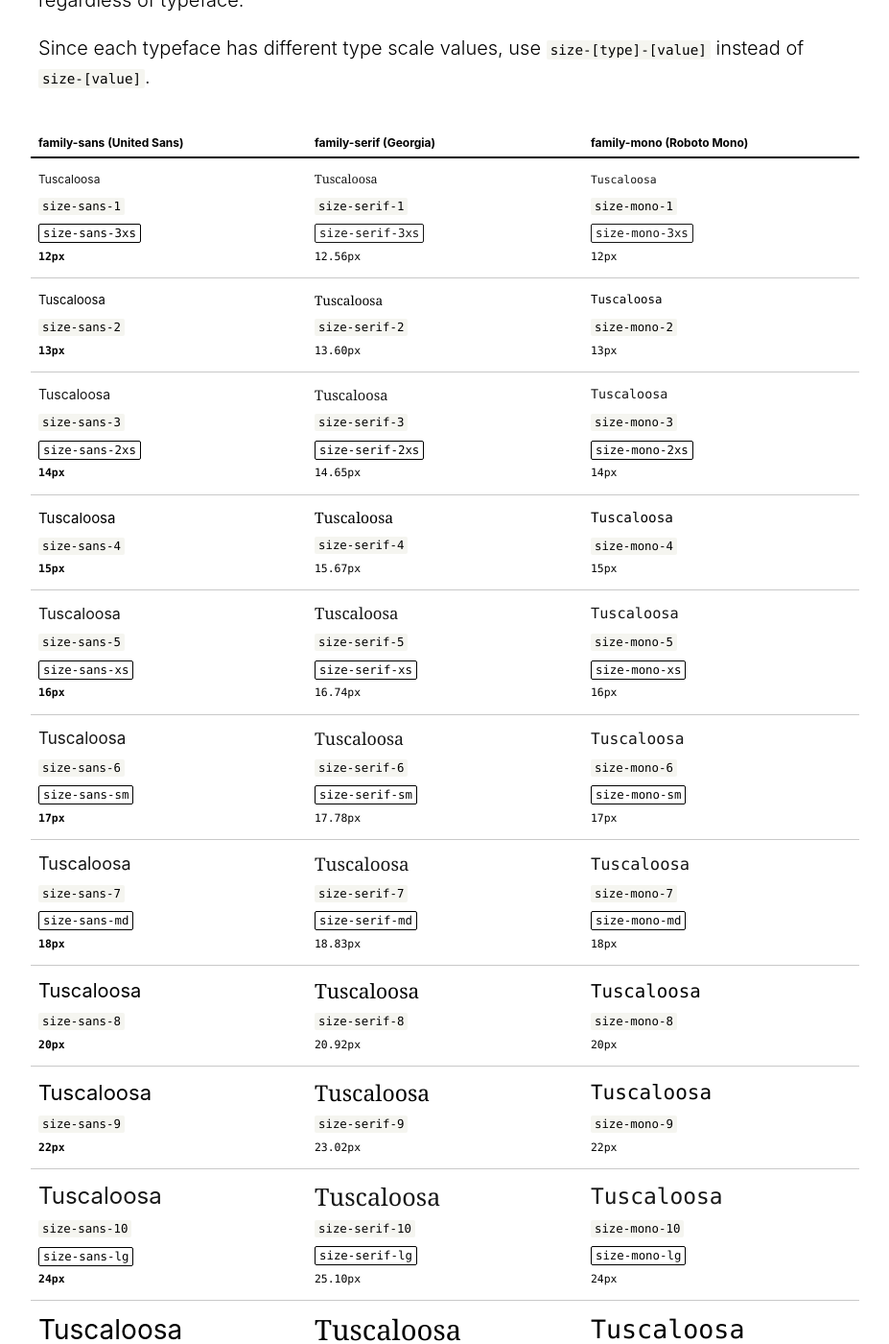
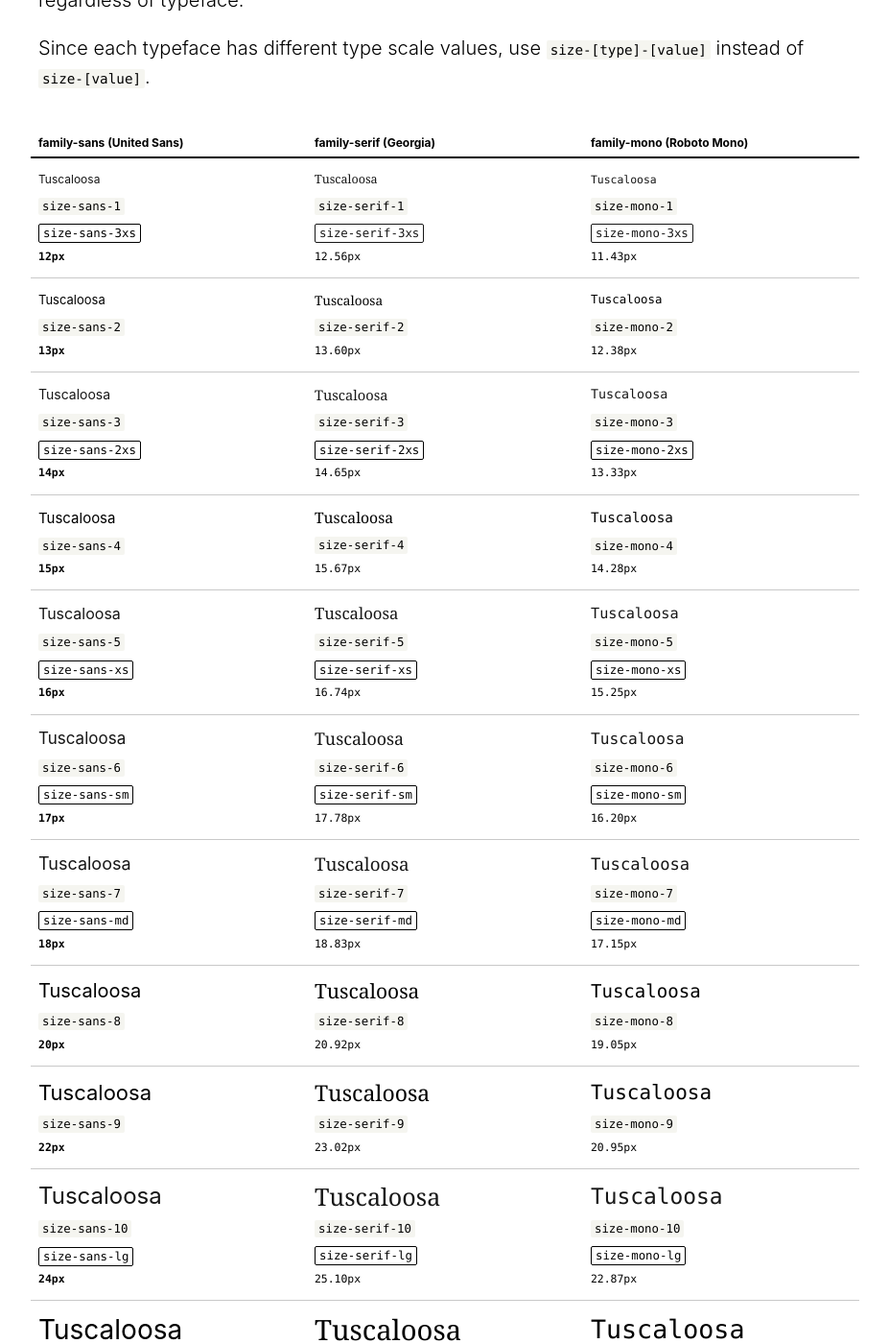
Before and after one commit to uswds/uswds-sandbox, a Jekyll site: the page built from _pages/uswds-type-scale.md, in a window 1280 px wide and 1400 px high, scrolled down 385 px. Shown: the whole window at 96% size, without its empty margins (176-1103 px from the left). Built offline with Jekyll 4.4.1, drawn with Linux system fonts in a browser that asks for light colours; some web fonts are replaced; some of the changed text lies outside the part shown.

Commit message:
Update docs with real mono sizes

```diff
--- a/_pages/uswds-type-scale.md
+++ b/_pages/uswds-type-scale.md
@@ -32,7 +32,7 @@ permalink: /uswds-type-scale/
       <div class="size-mono-1 line-height-mono-1 color-gray-90">Tuscaloosa</div>
       <div class="size-mono-1 padding-top-2"><code class="txt-code size-mono-2">size-mono-1</code></div>
       <div class="size-mono-1 padding-top-2"><code class="txt-code size-mono-2 bg-white border color-gray-90">size-mono-3xs</code></div>
-      <div class="padding-top-105 size-mono-1 text-300">12px</div>
+      <div class="padding-top-105 size-mono-1 text-300">11.43px</div>
     </div>
   </div>
 
@@ -50,7 +50,7 @@ permalink: /uswds-type-scale/
     <div class="col-4 display-flex flex-column flex-justify-end">
       <div class="size-mono-2 line-height-mono-1">Tuscaloosa</div>
       <div class="size-mono-1 padding-top-2"><code class="txt-code size-mono-2">size-mono-2</code></div>
-      <div class="padding-top-105 size-mono-1 text-300">13px</div>
+      <div class="padding-top-105 size-mono-1 text-300">12.38px</div>
     </div>
   </div>
 
@@ -71,7 +71,7 @@ permalink: /uswds-type-scale/
       <div class="size-mono-3 line-height-mono-1 color-gray-90">Tuscaloosa</div>
       <div class="size-mono-1 padding-top-2"><code class="txt-code size-mono-2">size-mono-3</code></div>
       <div class="size-mono-1 padding-top-2"><code class="txt-code size-mono-2 bg-white border">size-mono-2xs</code></div>
-      <div class="padding-top-105 size-mono-1 text-300">14px</div>
+      <div class="padding-top-105 size-mono-1 text-300">13.33px</div>
     </div>
   </div>
 
@@ -89,7 +89,7 @@ permalink: /uswds-type-scale/
     <div class="col-4 display-flex flex-column flex-justify-end">
       <div class="size-mono-4 line-height-mono-1">Tuscaloosa</div>
       <div class="size-mono-1 padding-top-2"><code class="txt-code size-mono-2">size-mono-4</code></div>
-      <div class="padding-top-105 size-mono-1 text-300">15px</div>
+      <div class="padding-top-105 size-mono-1 text-300">14.28px</div>
     </div>
   </div>
 
@@ -110,7 +110,7 @@ permalink: /uswds-type-scale/
       <div class="size-mono-5 line-height-mono-1 color-gray-90">Tuscaloosa</div>
       <div class="size-mono-1 padding-top-2"><code class="txt-code size-mono-2">size-mono-5</code></div>
       <div class="size-mono-1 padding-top-2"><code class="txt-code size-mono-2 bg-white border">size-mono-xs</code></div>
-      <div class="padding-top-105 size-mono-1 text-300">16px</div>
+      <div class="padding-top-105 size-mono-1 text-300">15.25px</div>
     </div>
   </div>
 
@@ -131,7 +131,7 @@ permalink: /uswds-type-scale/
       <div class="size-mono-6 line-height-mono-1 color-gray-90">Tuscaloosa</div>
       <div class="size-mono-1 padding-top-2"><code class="txt-code size-mono-2">size-mono-6</code></div>
       <div class="size-mono-1 padding-top-2"><code class="txt-code size-mono-2 bg-white border">size-mono-sm</code></div>
-      <div class="padding-top-105 size-mono-1 text-300">17px</div>
+      <div class="padding-top-105 size-mono-1 text-300">16.20px</div>
     </div>
   </div>
 
@@ -152,7 +152,7 @@ permalink: /uswds-type-scale/
       <div class="size-mono-7 line-height-mono-1 color-gray-90">Tuscaloosa</div>
       <div class="size-mono-1 padding-top-2"><code class="txt-code size-mono-2">size-mono-7</code></div>
       <div class="size-mono-1 padding-top-2"><code class="txt-code size-mono-2 bg-white border">size-mono-md</code></div>
-      <div class="padding-top-105 size-mono-1 text-300">18px</div>
+      <div class="padding-top-105 size-mono-1 text-300">17.15px</div>
     </div>
   </div>
 
@@ -170,7 +170,7 @@ permalink: /uswds-type-scale/
     <div class="col-4 display-flex flex-column flex-justify-end">
       <div class="size-mono-8 line-height-mono-1">Tuscaloosa</div>
       <div class="size-mono-1 padding-top-2"><code class="txt-code size-mono-2">size-mono-8</code></div>
-      <div class="padding-top-105 size-mono-1 text-300">20px</div>
+      <div class="padding-top-105 size-mono-1 text-300">19.05px</div>
     </div>
   </div>
 
@@ -188,7 +188,7 @@ permalink: /uswds-type-scale/
     <div class="col-4 display-flex flex-column flex-justify-end">
       <div class="size-mono-9 line-height-mono-1">Tuscaloosa</div>
       <div class="size-mono-1 padding-top-2"><code class="txt-code size-mono-2">size-mono-9</code></div>
-      <div class="padding-top-105 size-mono-1 text-300">22px</div>
+      <div class="padding-top-105 size-mono-1 text-300">20.95px</div>
     </div>
   </div>
 
@@ -209,7 +209,7 @@ permalink: /uswds-type-scale/
       <div class="size-mono-10 line-height-mono-1 color-gray-90">Tuscaloosa</div>
       <div class="size-mono-1 padding-top-2"><code class="txt-code size-mono-2">size-mono-10</code></div>
       <div class="size-mono-1 padding-top-2"><code class="txt-code size-mono-2 bg-white border">size-mono-lg</code></div>
-      <div class="padding-top-105 size-mono-1 text-300">24px</div>
+      <div class="padding-top-105 size-mono-1 text-300">22.87px</div>
     </div>
   </div>
 
@@ -227,7 +227,7 @@ permalink: /uswds-type-scale/
     <div class="col-4 display-flex flex-column flex-justify-end">
       <div class="size-mono-11 line-height-mono-1">Tuscaloosa</div>
       <div class="size-mono-1 padding-top-2"><code class="txt-code size-mono-2">size-mono-11</code></div>
-      <div class="padding-top-105 size-mono-1 text-300">28px</div>
+      <div class="padding-top-105 size-mono-1 text-300">26.67px</div>
     </div>
   </div>
 
@@ -248,7 +248,7 @@ permalink: /uswds-type-scale/
       <div class="size-mono-12 line-height-mono-1 color-gray-90">Tuscaloosa</div>
       <div class="size-mono-1 padding-top-2"><code class="txt-code size-mono-2">size-mono-12</code></div>
       <div class="size-mono-1 padding-top-2"><code class="txt-code size-mono-2 bg-white border">size-mono-xl</code></div>
-      <div class="padding-top-105 size-mono-1 text-300">32px</div>
+      <div class="padding-top-105 size-mono-1 text-300">30.48px</div>
     </div>
   </div>
 
@@ -266,7 +266,7 @@ permalink: /uswds-type-scale/
     <div class="col-4 display-flex flex-column flex-justify-end">
       <div class="size-mono-13 line-height-mono-1">Tuscaloosa</div>
       <div class="size-mono-1 padding-top-2"><code class="txt-code size-mono-2">size-mono-13</code></div>
-      <div class="padding-top-105 size-mono-1 text-300">36px</div>
+      <div class="padding-top-105 size-mono-1 text-300">34.3px</div>
     </div>
   </div>
 
@@ -287,7 +287,7 @@ permalink: /uswds-type-scale/
       <div class="size-mono-14 line-height-mono-1 color-gray-90">Tuscaloosa</div>
       <div class="size-mono-1 padding-top-2"><code class="txt-code size-mono-2">size-mono-14</code></div>
       <div class="size-mono-1 padding-top-2"><code class="txt-code size-mono-2 bg-white border">size-mono-2xl</code></div>
-      <div class="padding-top-105 size-mono-1 text-300">40px</div>
+      <div class="padding-top-105 size-mono-1 text-300">38.10px</div>
     </div>
   </div>
 
@@ -305,7 +305,7 @@ permalink: /uswds-type-scale/
     <div class="col-4 display-flex flex-column flex-justify-end">
       <div class="size-mono-15 line-height-mono-1">Tuscaloosa</div>
       <div class="size-mono-1 padding-top-2"><code class="txt-code size-mono-2">size-mono-15</code></div>
-      <div class="padding-top-105 size-mono-1 text-300">48px</div>
+      <div class="padding-top-105 size-mono-1 text-300">45.73px</div>
     </div>
   </div>
 
@@ -326,7 +326,7 @@ permalink: /uswds-type-scale/
       <div class="size-mono-16 line-height-mono-1">Utica</div>
       <div class="size-mono-1 padding-top-2"><code class="txt-code size-mono-2">size-mono-16</code></div>
       <div class="size-mono-1 padding-top-2"><code class="txt-code size-mono-2 bg-white border">size-mono-3xl</code></div>
-    <div class="padding-top-105 size-mono-1 text-300">56px</div>
+    <div class="padding-top-105 size-mono-1 text-300">53.35px</div>
     </div>
   </div>
 
@@ -344,7 +344,7 @@ permalink: /uswds-type-scale/
     <div class="col-4 display-flex flex-column flex-justify-end">
       <div class="size-mono-17 line-height-mono-1">Utica</div>
       <div class="size-mono-1 padding-top-2"><code class="txt-code size-mono-2">size-mono-17</code></div>
-      <div class="padding-top-105 size-mono-1 text-300">64px</div>
+      <div class="padding-top-105 size-mono-1 text-300">60.97px</div>
     </div>
   </div>
 
@@ -362,7 +362,7 @@ permalink: /uswds-type-scale/
     <div class="col-4 display-flex flex-column flex-justify-end">
       <div class="size-mono-18 line-height-mono-1">Utica</div>
       <div class="size-mono-1 padding-top-2"><code class="txt-code size-mono-2">size-mono-18</code></div>
-      <div class="padding-top-105 size-mono-1 text-300">80px</div>
+      <div class="padding-top-105 size-mono-1 text-300">76.22px</div>
     </div>
   </div>
 
@@ -380,7 +380,7 @@ permalink: /uswds-type-scale/
     <div class="col-4 display-flex flex-column flex-justify-end">
       <div class="size-mono-19 line-height-mono-1">LA</div>
       <div class="size-mono-1 padding-top-2"><code class="txt-code size-mono-2">size-mono-19</code></div>
-      <div class="padding-top-105 size-mono-1 text-300">120px</div>
+      <div class="padding-top-105 size-mono-1 text-300">114.32px</div>
     </div>
   </div>
 
@@ -398,7 +398,7 @@ permalink: /uswds-type-scale/
     <div class="col-4 display-flex flex-column flex-justify-end">
       <div class="size-mono-20 line-height-mono-1">LA</div>
       <div class="size-mono-1 padding-top-2"><code class="txt-code size-mono-2">size-mono-20</code></div>
-      <div class="padding-top-105 size-mono-1 text-300">140px</div>
+      <div class="padding-top-105 size-mono-1 text-300">133.37px</div>
     </div>
   </div>
 
```
